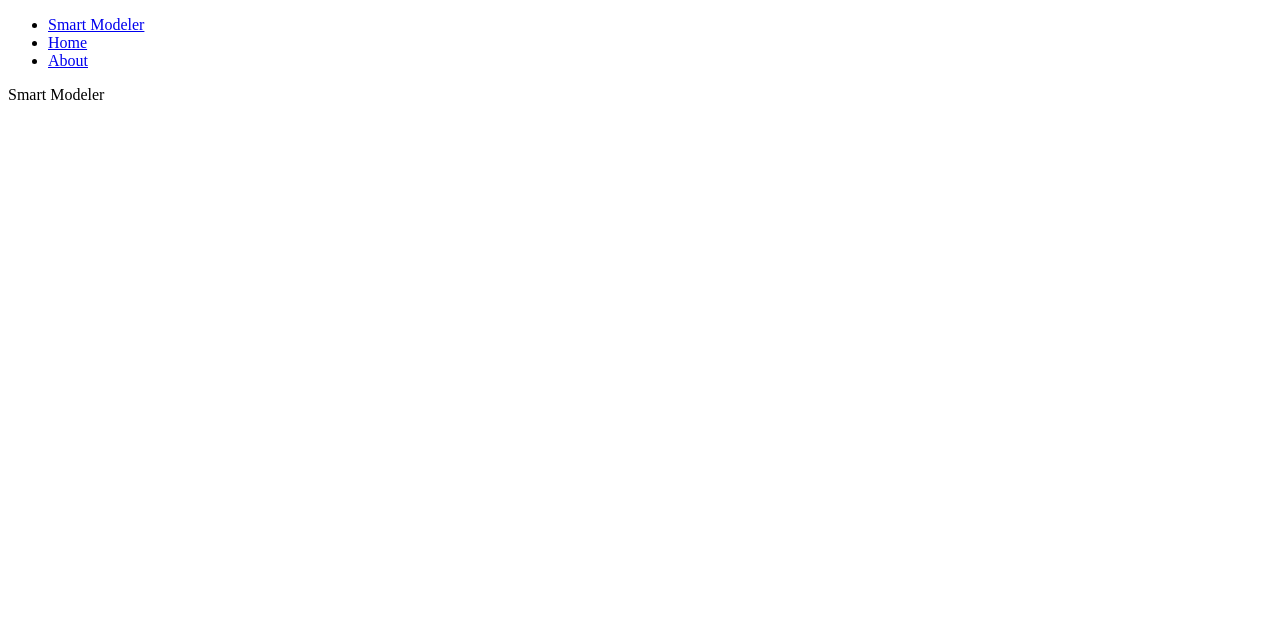
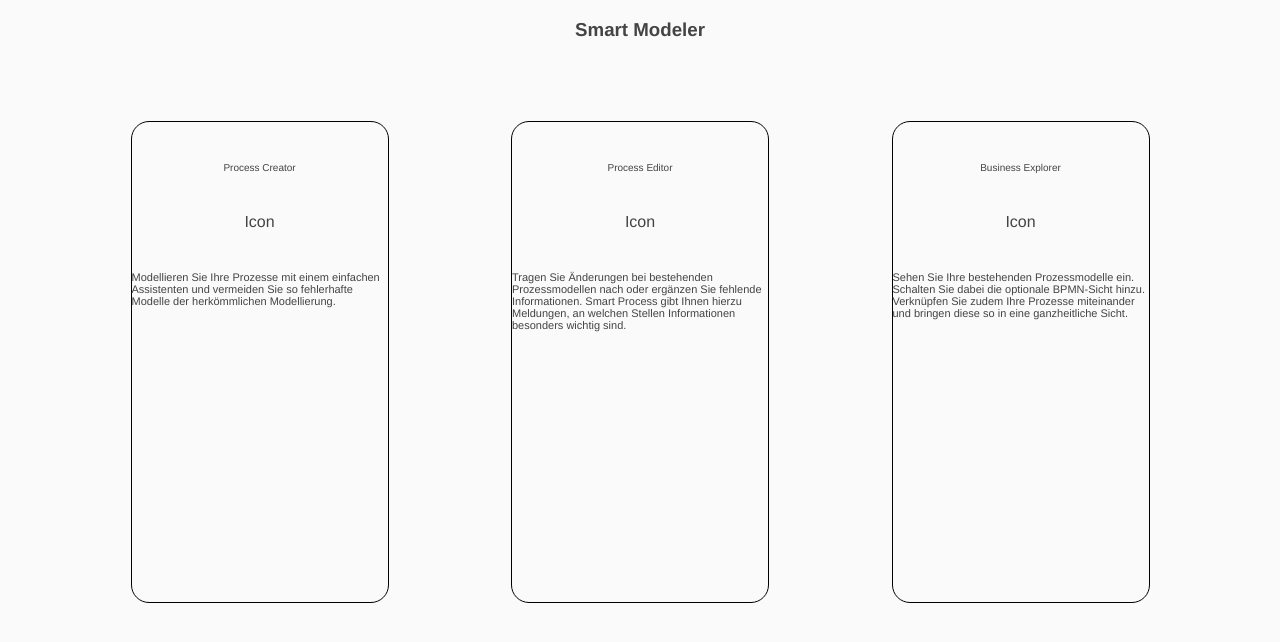
Before and after one commit to michaelzm/modeler, a Vue app: page /#/home in a window 1280 px wide. Shown: the top 642 px of the page. Built offline with nearby package versions, Linux system fonts and the light colour scheme.

Commit message:
added functions to overview

```diff
--- /dev/null
+++ b/src/components/FuntionOverviewComponent.vue
@@ -0,0 +1,43 @@
+<template>
+  <div class="outer-square">
+    <div class="function-title" v-text="this.data.title">Process Creator</div>
+    <div class="function-icon">Icon</div>
+    <div
+      class="description" v-text="this.data.description">
+      Lorem ipsum dolor sit amet, consectetur adipisicing elit. Sunt ad nostrum soluta eum, vitae dolorum blanditiis
+      quas deserunt, quidem, repellat animi distinctio? Deserunt sit hic facilis, sapiente mollitia vel tempore.
+    </div>
+  </div>
+</template>
+
+<script>
+export default {
+  name: "FunctionOverviewComponent",
+  props: ['data']
+
+};
+</script>
+
+<style lang="scss" scoped>
+.outer-square {
+  height: 60vh;
+  width: 20vw;
+  border: 1px solid black;
+  border-radius: 18px;
+}
+
+.function-title {
+  margin-top: 5vh;
+  font-size: 10px;
+  text-align: center;
+}
+
+.function-icon {
+    margin-top: 5vh;
+    text-align: center;
+}
+.description {
+    font-size: 11px;
+    margin-top: 5vh;
+}
+</style>
--- a/src/components/SmartModeler.vue
+++ b/src/components/SmartModeler.vue
@@ -1,12 +1,32 @@
 <template>
-    <div>
-        Smart Modeler
+    <div class="smart-modeler-overview">
+        <h3>Smart Modeler</h3>
+        <div class="functions flex-row space-even">
+            <FunctionOverviewComponent v-bind:data="{title: 'Process Creator', description: 'Modellieren Sie Ihre Prozesse mit einem einfachen Assistenten und vermeiden Sie so fehlerhafte Modelle der herkömmlichen Modellierung.'}"/>
+            <FunctionOverviewComponent v-bind:data="{title: 'Process Editor', description: 'Tragen Sie Änderungen bei bestehenden Prozessmodellen nach oder ergänzen Sie fehlende Informationen. Smart Process gibt Ihnen hierzu Meldungen, an welchen Stellen Informationen besonders wichtig sind.'}"/>
+            <FunctionOverviewComponent v-bind:data="{title: 'Business Explorer', description: 'Sehen Sie Ihre bestehenden Prozessmodelle ein. Schalten Sie dabei die optionale BPMN-Sicht hinzu. Verknüpfen Sie zudem Ihre Prozesse miteinander und bringen diese so in eine ganzheitliche Sicht.'}"/>
+        </div>
     </div>
 </template>
 
 <script>
+import FunctionOverviewComponent from './FuntionOverviewComponent.vue'
 export default {
-    name: 'SmartModeler'
+    name: 'SmartModeler',
+    components: {
+        FunctionOverviewComponent
+    }
 };
 
 </script>
+
+
+<style lang="scss">
+    h3 {
+        text-align: center;
+    }
+
+    .functions {
+        margin-top: 10vh;
+    }
+</style>
--- /dev/null
+++ b/src/css/app.scss
@@ -0,0 +1,24 @@
+// global css in Sass
+
+li {
+    list-style: none;
+}
+
+ul {
+    padding: 0;
+}
+
+body {
+    font-family: 'Helvetica', 'Arial', sans-serif;
+    color: #444444;
+    background-color: #FAFAFA;
+}
+
+.flex-row {
+    display: flex;
+    flex-direction: row;
+}
+
+.space-even {
+    justify-content: space-evenly;
+}
--- a/src/layouts/BasicLayout.vue
+++ b/src/layouts/BasicLayout.vue
@@ -1,11 +1,12 @@
 <template>
 <div class ="app-layout">
    <nav>
-      <ul class="nav-links">
-        <li><router-link to="/" >Smart Modeler</router-link></li>
+<!--       <ul class="nav-links">
+        <li><router-link to="/" >Landing Page</router-link></li>
         <li><router-link :to="{ name: 'home'}" >Home</router-link></li>
         <li><router-link :to="{ name: 'about'}" >About</router-link></li>
-      </ul>
+        <li><router-link :to="{ name: 'directory'}" >Process Directory</router-link></li>
+      </ul> -->
     </nav>
     <div class="page-container">
         <router-view/>
--- a/src/main.js
+++ b/src/main.js
@@ -4,6 +4,7 @@ import './registerServiceWorker'
 import router from './router'
 import store from './store'
 
+import "@/css/app.scss"
 Vue.config.productionTip = false
 
 new Vue({
--- a/src/router/routes.js
+++ b/src/router/routes.js
@@ -6,6 +6,7 @@ const routes = [
           { path: '', component: () => import('../views/Landing.vue')},
           { path: '/home', name: 'home', component: () => import('../views/Home.vue')},
           { path: '/about', name: 'about', component: () => import('../views/About.vue')},
+          { path: '/directory', name: 'directory', component: () => import('../views/Directory.vue')},
       ]
     }
 ];
--- /dev/null
+++ b/src/views/Directory.vue
@@ -0,0 +1,5 @@
+<template>
+  <div class="directory">
+    <h1>This is the directory page</h1>
+  </div>
+</template>
```
